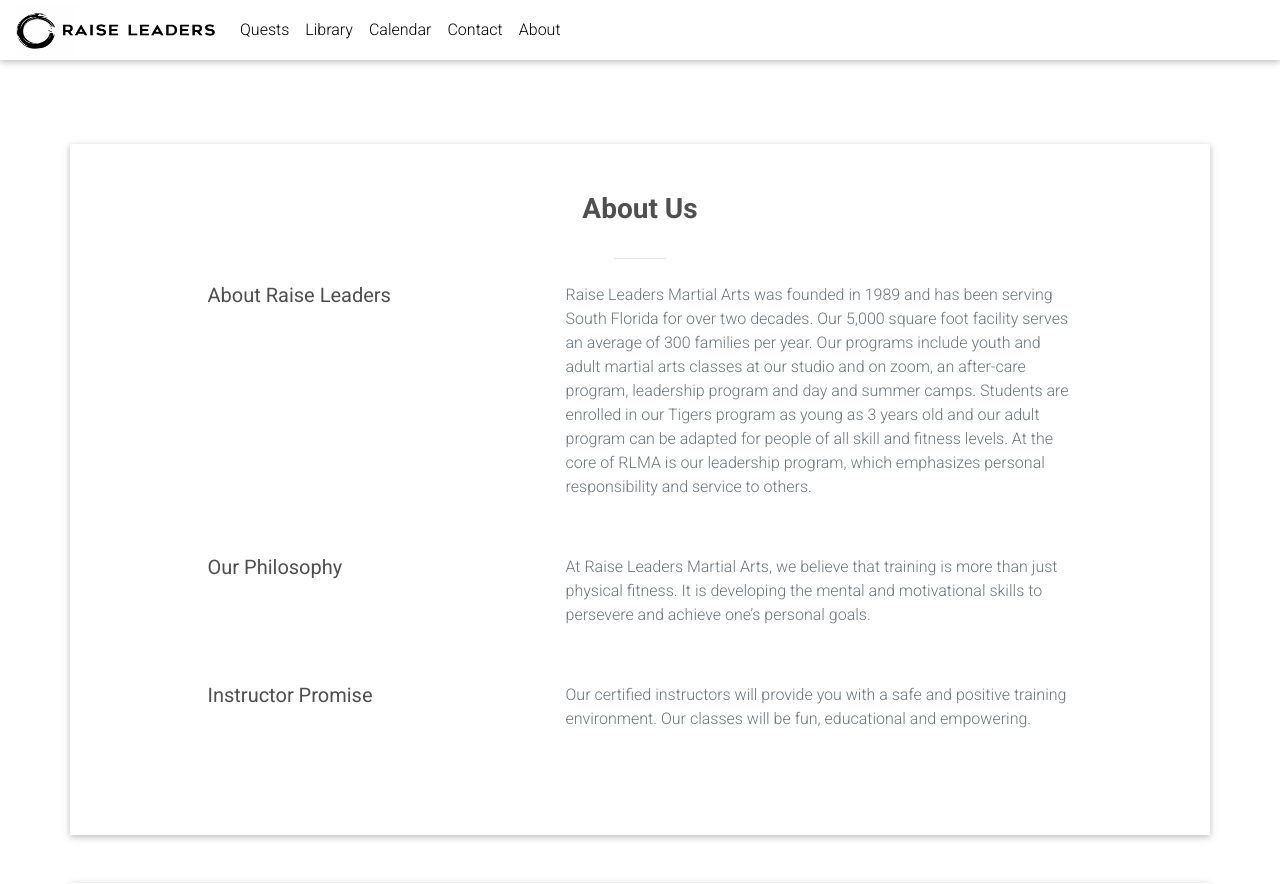
After one commit to nanthony007/RaiseLeaders, a Django app: page /about/ in a window 1280 px wide. The commit adds this page. Shown: the top 884 px of the page. Run offline with Django 3.2, Linux system fonts and the light colour scheme; some libraries are stand-ins or nearby versions.

Commit message:
About page updates.

```diff
--- /dev/null
+++ b/main_site/templates/main_site/about.html
@@ -0,0 +1,131 @@
+{% extends 'main_site/header.html' %}
+
+{% block content %}
+
+<div class="container z-depth-1 my-5 p-5">
+
+  <!-- Section -->
+  <section>
+
+    <h3 class="font-weight-bold text-center dark-grey-text pb-2">About Us</h3>
+    <hr class="w-header my-4">
+
+    <div class="row d-flex justify-content-center">
+
+      <div class="col-md-6 col-xl-4">
+        <h5 class="font-weight-normal"><a class="dark-grey-text" href="#">About Raise Leaders</a></h5>
+      </div>
+
+      <div class="col-md-6">
+        <p class="text-muted mb-5 pb-2">Raise Leaders Martial Arts was founded in 1989 and has been serving South Florida for over two decades. Our 5,000 square foot facility serves an average of 300 families per year. Our programs include youth and adult martial arts classes at our studio and on zoom, an after-care program, leadership program and day and summer camps. Students are enrolled in our Tigers program as young as 3 years old and our adult program can be adapted for people of all skill and fitness levels. At the core of RLMA is our leadership program, which emphasizes personal responsibility and service to others.</p>
+      </div>
+
+
+      <div class="col-md-6 col-xl-4">
+        <h5 class="font-weight-normal"><a class="dark-grey-text" href="#">Our Philosophy</a></h5>
+      </div>
+
+      <div class="col-md-6">
+        <p class="text-muted mb-5 pb-2">At Raise Leaders Martial Arts, we believe that training is more than just physical fitness. It is developing the mental and motivational skills to persevere and achieve one’s personal goals. </p>
+      </div>
+
+
+      <div class="col-md-6 col-xl-4">
+        <h5 class="font-weight-normal"><a class="dark-grey-text" href="#">Instructor Promise</a></h5>
+      </div>
+
+      <div class="col-md-6">
+        <p class="text-muted mb-5 pb-2">Our certified instructors will provide you with a safe and positive training environment. Our classes will be fun, educational and empowering. </p>
+      </div>
+
+    </div>
+
+  </section>
+  <!-- Section -->
+
+</div>
+
+
+<div class="container z-depth-1 my-5 p-5">
+
+  <h3 class="font-weight-bold text-center dark-grey-text pb-2">Instructors</h3>
+  <hr class="w-header my-4">
+
+  <!--Section: Content-->
+  <section class="">
+
+  	<!-- Grid row -->
+    <div class="row">
+
+      <!-- Grid column -->
+      <div class="col-lg-5 col-md-12 mb-lg-0 mb-4">
+
+				<!-- Featured image -->
+        <div class="view overlay rounded z-depth-1 mb-lg-0 mb-4">
+          <img class="img-fluid" src="https://upload.wikimedia.org/wikipedia/commons/thumb/c/c9/-Insert_image_here-.svg/1280px--Insert_image_here-.svg.png">
+          <a>
+            <div class="mask rgba-white-slight"></div>
+          </a>
+        </div>
+
+      </div>
+      <!-- Grid column -->
+
+      <!-- Grid column -->
+      <div class="col-lg-7 col-md-6 mb-md-0 mb-4 mt-xl-4">
+
+      	 <h3 class="font-weight-normal mb-4">Ms Elysha</h3>
+         <p class="text-muted">Insert blurb here
+        </p>
+
+      </div>
+      <!-- Grid column -->
+
+    </div>
+    <!-- Grid row -->
+
+  </section>
+  <!--Section: Content-->
+
+  <hr class="w-header my-4">
+
+  <!--Section: Content-->
+  <section class="">
+
+  	<!-- Grid row -->
+    <div class="row">
+
+      <!-- Grid column -->
+      <div class="col-lg-5 col-md-12 mb-lg-0 mb-4">
+
+				<!-- Featured image -->
+        <div class="view overlay rounded z-depth-1 mb-lg-0 mb-4">
+          <img class="img-fluid" src="https://upload.wikimedia.org/wikipedia/commons/thumb/c/c9/-Insert_image_here-.svg/1280px--Insert_image_here-.svg.png">
+          <a>
+            <div class="mask rgba-white-slight"></div>
+          </a>
+        </div>
+
+      </div>
+      <!-- Grid column -->
+
+      <!-- Grid column -->
+      <div class="col-lg-7 col-md-6 mb-md-0 mb-4 mt-xl-4">
+
+      	 <h3 class="font-weight-normal mb-4">Ms Michelle</h3>
+         <p class="text-muted">Michelle Duong is a second degree TKD black belt. She has been training at Raise Leaders since she was eleven years old. She continued her fitness journey through college by participating in numerous sports including wrestling, jiu jitsu, crossfit, tennis, rock climbing, and volleyball. With degrees in nutrition, psychology, and public health, she advocates for a holistic style of training. She is a firm believer in the power of sports to unite everyone with different backgrounds to come together. She has worked with diverse populations including athletes, people with disabilities, children, and adults. She is also a certified personal trainer, emphasizing in developing the mind body connection.
+        </p>
+
+      </div>
+      <!-- Grid column -->
+
+    </div>
+    <!-- Grid row -->
+
+  </section>
+  <!--Section: Content-->
+
+
+</div>
+
+{% endblock %}
--- a/main_site/templates/main_site/header.html
+++ b/main_site/templates/main_site/header.html
@@ -42,6 +42,9 @@
 				<li class="nav-item">
 					<a class="nav-link" href="/contact">Contact</a>
 				</li>
+				<li class="nav-item">
+					<a class="nav-link" href="/about">About</a>
+				</li>
 			</ul>
 			<ul class="navbar-nav ml-auto">
 				{% if user.is_authenticated %}
--- a/main_site/urls.py
+++ b/main_site/urls.py
@@ -13,4 +13,5 @@ urlpatterns = [
     path('library/workouts/', views.workouts, name='workouts'),
     path('library/acrobatics/', views.acrobatics, name='acrobatics'),
     path('library/extras/', views.extras, name='extras'),
+    path('about/', views.about, name='about'),
 ]
--- a/main_site/views.py
+++ b/main_site/views.py
@@ -45,3 +45,6 @@ def acrobatics(request):
 
 def extras(request):
     return render(request, 'main_site/extras.html')
+
+def about(request):
+    return render(request, 'main_site/about.html')
```
Also changed, not shown: 1 other file.
